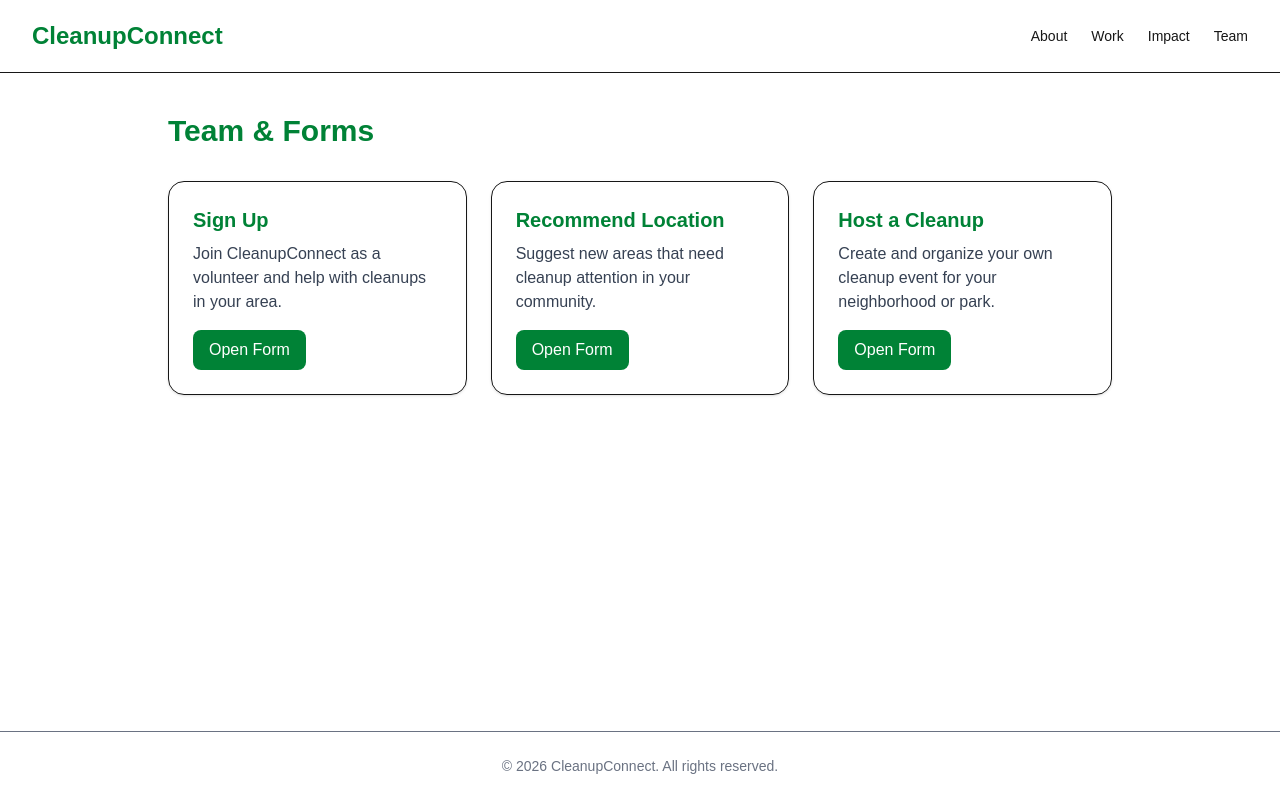
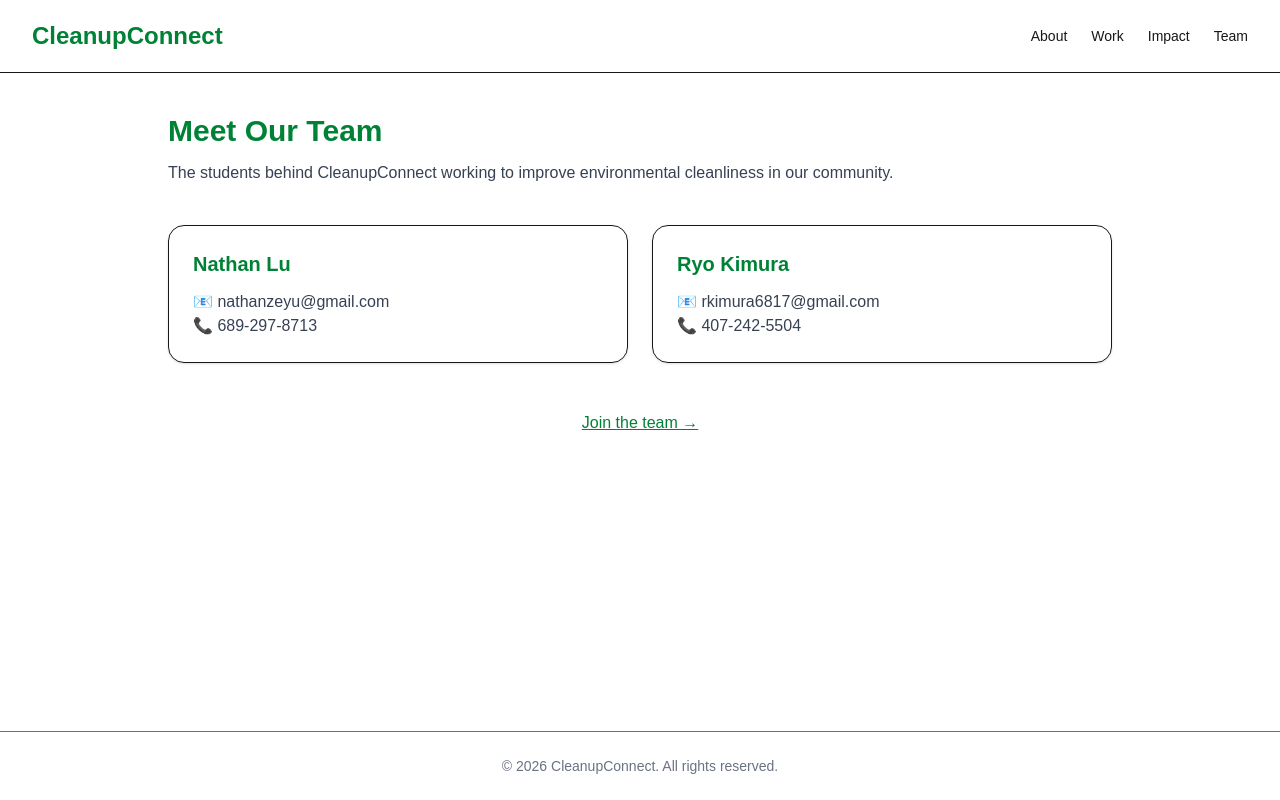
Before and after one commit to kimurar153/cleanupconnect, a Next.js app: page /team in a window 1280 px wide. Built offline with nearby package versions, Linux system fonts and the light colour scheme.

Commit message:
update team page with member info

```diff
--- a/app/team/page.js
+++ b/app/team/page.js
@@ -1,129 +1,60 @@
 import Link from "next/link";
 
-
-
 export default function Team() {
-
   return (
-
     <main className="p-10 max-w-5xl mx-auto">
 
-
-
-      <h1 className="text-3xl font-bold text-green-700 mb-8">
-
-        Team & Forms
-
+      {/* HEADER */}
+      <h1 className="text-3xl font-bold text-green-700 mb-3">
+        Meet Our Team
       </h1>
 
+      <p className="text-gray-700 mb-10">
+        The students behind CleanupConnect working to improve environmental cleanliness in our community.
+      </p>
 
+      {/* TEAM CARDS */}
+      <div className="grid md:grid-cols-2 gap-6">
 
-      <div className="grid md:grid-cols-3 gap-6">
-
-
-
-        {/* SIGN UP */}
-
+        {/* NATHAN */}
         <div className="border rounded-2xl p-6 shadow-sm">
-
-          <h2 className="text-xl font-bold text-green-700 mb-2">
-
-            Sign Up
-
+          <h2 className="text-xl font-bold text-green-700">
+            Nathan Lu
           </h2>
 
-          <p className="text-gray-700 mb-4">
-
-            Join CleanupConnect as a volunteer and help with cleanups in your area.
-
+          <p className="text-gray-700 mt-3">
+            📧 nathanzeyu@gmail.com
           </p>
 
-
-
-          <Link href="/signup">
-
-            <span className="bg-green-700 text-white px-4 py-2 rounded-lg inline-block">
-
-              Open Form
-
-            </span>
-
-          </Link>
-
+          <p className="text-gray-700">
+            📞 689-297-8713
+          </p>
         </div>
 
-
-
-        {/* RECOMMEND LOCATION */}
-
+        {/* RYO */}
         <div className="border rounded-2xl p-6 shadow-sm">
-
-          <h2 className="text-xl font-bold text-green-700 mb-2">
-
-            Recommend Location
-
+          <h2 className="text-xl font-bold text-green-700">
+            Ryo Kimura
           </h2>
 
-          <p className="text-gray-700 mb-4">
-
-            Suggest new areas that need cleanup attention in your community.
-
+          <p className="text-gray-700 mt-3">
+            📧 rkimura6817@gmail.com
           </p>
 
-
-
-          <Link href="/recommend-location">
-
-            <span className="bg-green-700 text-white px-4 py-2 rounded-lg inline-block">
-
-              Open Form
-
-            </span>
-
-          </Link>
-
+          <p className="text-gray-700">
+            📞 407-242-5504
+          </p>
         </div>
-
-
-
-        {/* HOST CLEANUP */}
-
-        <div className="border rounded-2xl p-6 shadow-sm">
-
-          <h2 className="text-xl font-bold text-green-700 mb-2">
-
-            Host a Cleanup
-
-          </h2>
-
-          <p className="text-gray-700 mb-4">
-
-            Create and organize your own cleanup event for your neighborhood or park.
-
-          </p>
-
-
-
-          <Link href="/create-cleanup">
-
-            <span className="bg-green-700 text-white px-4 py-2 rounded-lg inline-block">
-
-              Open Form
-
-            </span>
-
-          </Link>
-
-        </div>
-
-
 
       </div>
 
-
+      {/* OPTIONAL NAV LINKS */}
+      <div className="mt-12 text-center">
+        <Link href="/signup" className="text-green-700 underline">
+          Join the team →
+        </Link>
+      </div>
 
     </main>
-
   );
-
 }
```
